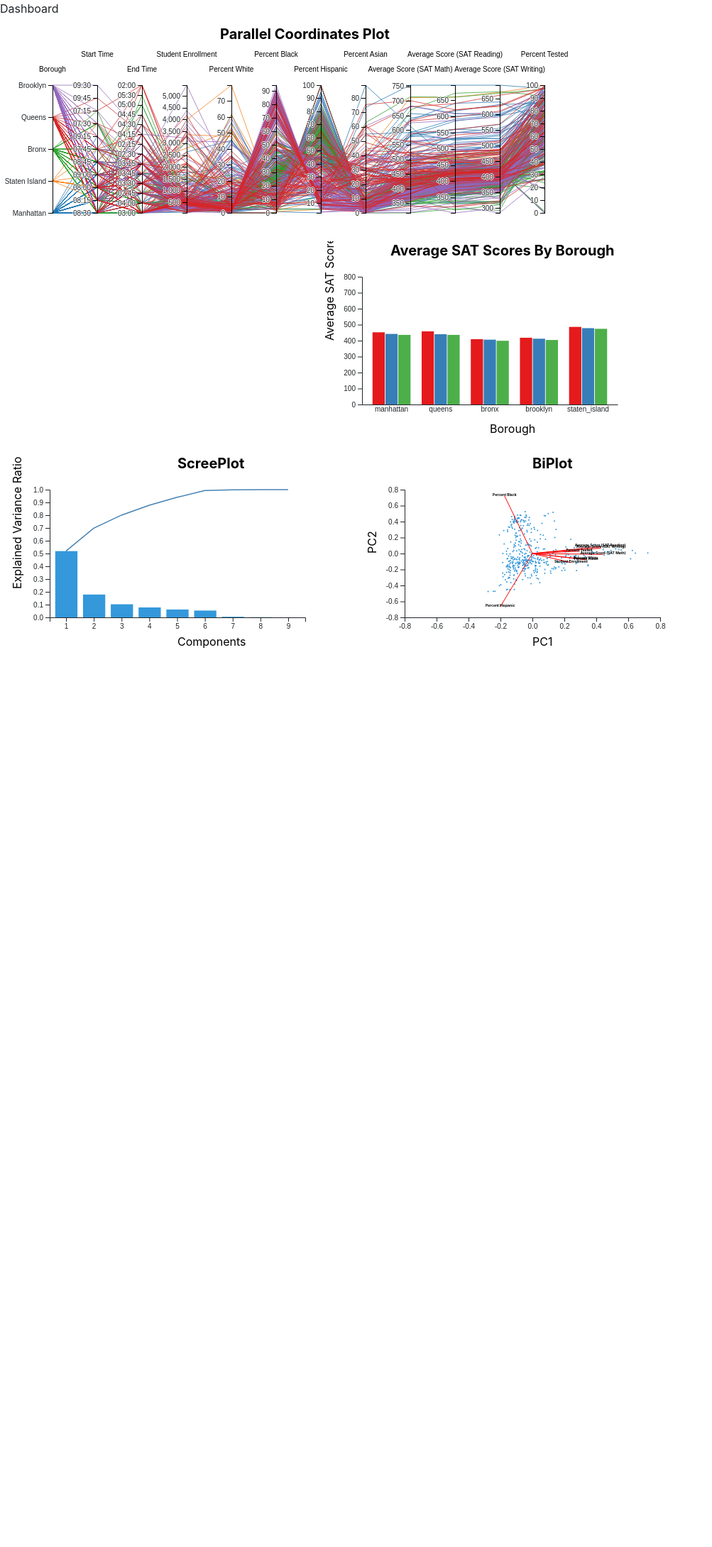
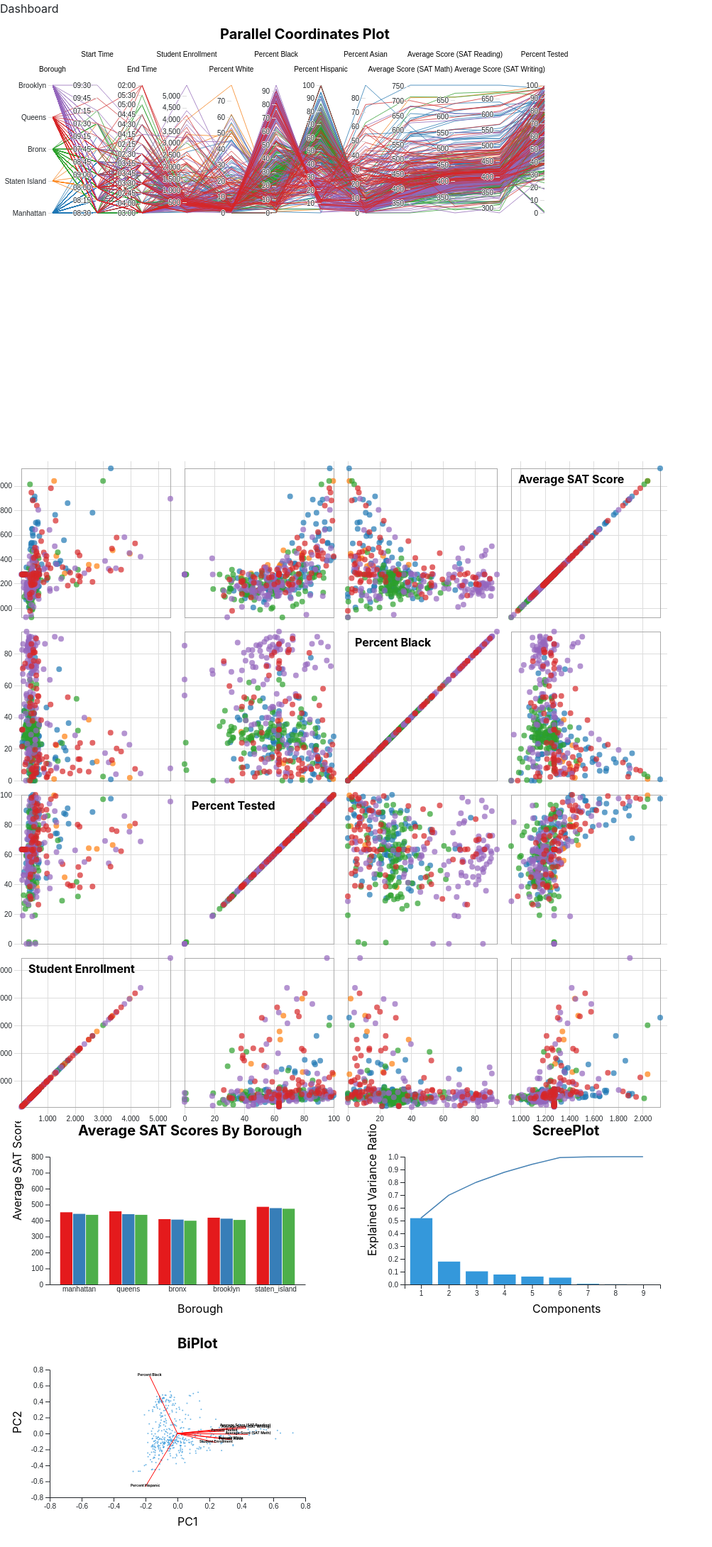
Before and after one commit to rebeccaHassett/CSE564_FinalProject, a Flask app: page / in a window 1280 px wide. Shown: the whole page at 71% size, without its empty margins (0-1003 px from the left). Before the commit the page ends 914 px from the top, so only its background shows below. Run offline with Flask 2, Linux system fonts and the light colour scheme; some libraries are stand-ins or nearby versions.

Commit message:
Scatterplot Matrix Initial Implementation

```diff
--- a/app.py
+++ b/app.py
@@ -3,7 +3,7 @@ from sklearn.preprocessing import StandardScaler
 import numpy as np
 import pandas as pd
 from flask import Flask,render_template,make_response
-from process import getData,getBarPlotData,getPCAData, getParallelCoordsData, getColumnNames, KMeansClustering
+from process import getData,getBarPlotData,getPCAData, getParallelCoordsData, getColumnNames, getScatterplotMatrixData
 
 app = Flask(__name__)
 
@@ -28,8 +28,8 @@ def get_data():
     data_set,dict_df = getData()
     bar_plot_data = getBarPlotData()
     exp_var,cum_exp_var,attribute,eigenvector,pca_data = getPCAData()
-    #cluster_data = KMeansClustering()
-    parallel_coords_data = getParallelCoordsData()#cluster_data)
+    parallel_coords_data = getParallelCoordsData()
+    scatterplotmatrix_data = getScatterplotMatrixData()
     column_names = getColumnNames()
     data = {
         "data_set":data_set,
@@ -41,6 +41,7 @@ def get_data():
         "eigenvector":eigenvector,
         "pca_data":pca_data,
         "parallel_coords_data":parallel_coords_data,
+        "scatterplotmatrix_data":scatterplotmatrix_data,
         "column_names":column_names
     }
     return data
--- a/process.py
+++ b/process.py
@@ -147,3 +147,12 @@ def getBoroughId(borough):
         return 4
     if borough == "Staten Island":
         return 5
+
+def getScatterplotMatrixData():
+    scatterplotmatrix_data = []
+    for index, row in new_df.iterrows():
+        scatterplotmatrix_row = {"Percent Black": row["Percent Black"], "Student Enrollment": row["Student Enrollment"],
+                                 "Percent Tested": row["Percent Tested"], "Average SAT Score": row["Average Score (SAT Math)"] + row["Average Score (SAT Reading)"] + row["Average Score (SAT Writing)"],
+                                 "BoroughId": getBoroughId(row["Borough"])}
+        scatterplotmatrix_data.append(scatterplotmatrix_row)
+    return scatterplotmatrix_data
--- a/static/index.js
+++ b/static/index.js
@@ -1,7 +1,7 @@
 axios.get("http://127.0.0.1:5000/api").then(function ({ data }) {
   // add function calls here and implement functions below this axios function.
   drawParallelCoordinates(data.parallel_coords_data, data.column_names);
-  drawScatterplotMatrix();
+  drawScatterplotMatrix(data.scatterplotmatrix_data);
   drawBarChart(data.bar_plot_data);
   drawScreePlot(data);
   drawBiPlot(data);
--- a/static/scatterplotmatrix.js
+++ b/static/scatterplotmatrix.js
@@ -1,4 +1,5 @@
-function drawScatterplotMatrix() {
+function drawScatterplotMatrix(data) {
+    console.log(data);
     var svg = d3
         .select("body")
         .append("svg")
@@ -6,4 +7,161 @@ function drawScatterplotMatrix() {
         .attr("height", height + margin.top + margin.bottom)
         .append("g")
         .attr("transform", "translate(" + margin.left + "," + (margin.top + 30) + ")");
+
+    var size = 230,
+    padding = 20;
+
+    var x = d3.scaleLinear()
+        .range([padding / 2, size - padding / 2]);
+
+    var y = d3.scaleLinear()
+        .range([size - padding / 2, padding / 2]);
+
+    var xAxis = d3.axisBottom()
+        .scale(x)
+        .ticks(6);
+
+    var yAxis = d3.axisLeft()
+        .scale(y)
+        .ticks(6);
+
+    var color = d3.scaleOrdinal(d3.schemeCategory10);
+
+    var domainByTrait = {},
+        traits = d3.keys(data[0]).filter(function (d) {
+            return d !== "BoroughId";
+        }),
+        n = traits.length;
+
+    traits.forEach(function (trait) {
+        domainByTrait[trait] = d3.extent(data, function (d) {
+            return d[trait];
+        });
+    });
+
+    xAxis.tickSize(size * n);
+    yAxis.tickSize(-size * n);
+
+    var brush = d3.brush()
+        .on("start", brushstart)
+        .on("brush", brushmove)
+        .on("end", brushend)
+        .extent([[0, 0], [size, size]]);
+
+    var svg = d3.select("body").append("svg")
+        .attr("width", size * n + padding)
+        .attr("height", size * n + padding)
+        .append("g")
+        .attr("transform", "translate(" + padding + "," + padding / 2 + ")");
+
+    svg.selectAll(".x.axis")
+        .data(traits)
+        .enter().append("g")
+        .attr("class", "x axis")
+        .attr("transform", function (d, i) {
+            return "translate(" + (n - i - 1) * size + ",0)";
+        })
+        .each(function (d) {
+            x.domain(domainByTrait[d]);
+            d3.select(this).call(xAxis);
+        });
+
+    svg.selectAll(".y.axis")
+        .data(traits)
+        .enter().append("g")
+        .attr("class", "y axis")
+        .attr("transform", function (d, i) {
+            return "translate(0," + i * size + ")";
+        })
+        .each(function (d) {
+            y.domain(domainByTrait[d]);
+            d3.select(this).call(yAxis);
+        });
+
+    var cell = svg.selectAll(".cell")
+        .data(cross(traits, traits))
+        .enter().append("g")
+        .attr("class", "cell")
+        .attr("transform", function (d) {
+            return "translate(" + (n - d.i - 1) * size + "," + d.j * size + ")";
+        })
+        .each(plot);
+
+    // Titles for the diagonal.
+    cell.filter(function (d) {
+        return d.i === d.j;
+    }).append("text")
+        .attr("x", padding)
+        .attr("y", padding)
+        .attr("dy", ".71em")
+        .text(function (d) {
+            return d.x;
+        });
+
+    cell.call(brush);
+
+    function plot(p) {
+        var cell = d3.select(this);
+
+        x.domain(domainByTrait[p.x]);
+        y.domain(domainByTrait[p.y]);
+
+        cell.append("rect")
+            .attr("class", "frame")
+            .attr("x", padding / 2)
+            .attr("y", padding / 2)
+            .attr("width", size - padding)
+            .attr("height", size - padding);
+
+        cell.selectAll("circle")
+            .data(data)
+            .enter().append("circle")
+            .attr("cx", function (d) {
+                return x(d[p.x]);
+            })
+            .attr("cy", function (d) {
+                return y(d[p.y]);
+            })
+            .attr("r", 4)
+            .style("fill", function (d) {
+                return color(d.BoroughId);
+            });
     }
+
+    var brushCell;
+
+    // Clear the previously-active brush, if any.
+    function brushstart(p) {
+        if (brushCell !== this) {
+            d3.select(brushCell).call(brush.move, null);
+            brushCell = this;
+            x.domain(domainByTrait[p.x]);
+            y.domain(domainByTrait[p.y]);
+        }
+    }
+
+    // Highlight the selected circles.
+    function brushmove(p) {
+        var e = d3.brushSelection(this);
+        svg.selectAll("circle").classed("hidden", function (d) {
+            return !e
+                ? false
+                : (
+                    e[0][0] > x(+d[p.x]) || x(+d[p.x]) > e[1][0]
+                    || e[0][1] > y(+d[p.y]) || y(+d[p.y]) > e[1][1]
+                );
+        });
+    }
+
+    // If the brush is empty, select all circles.
+    function brushend() {
+        var e = d3.brushSelection(this);
+        if (e === null) svg.selectAll(".hidden").classed("hidden", false);
+    }
+
+    function cross(a, b) {
+        var c = [], n = a.length, m = b.length, i, j;
+        for (i = -1; ++i < n;) for (j = -1; ++j < m;) c.push({x: a[i], i: i, y: b[j], j: j});
+        return c;
+    }
+}
--- a/templates/index.html
+++ b/templates/index.html
@@ -47,6 +47,45 @@
         fill: none;
         stroke: #aaa;
     }
+
+
+    .axis,
+.frame {
+  shape-rendering: crispEdges;
+}
+
+.axis line {
+  stroke: #ddd;
+}
+
+.axis path {
+  display: none;
+}
+
+.cell text {
+  font-weight: bold;
+  text-transform: capitalize;
+  fill: black;
+}
+
+.frame {
+  fill: none;
+  stroke: #aaa;
+}
+
+circle {
+  fill-opacity: .7;
+}
+
+circle.hidden {
+  fill: #ccc !important;
+}
+
+.extent {
+  fill: #000;
+  fill-opacity: .125;
+  stroke: #fff;
+}
 </style>
 <body>
     <script src="http://d3js.org/d3.v4.min.js"></script>
```
Also changed, not shown: static/parallelcoordinates.js (indentation only). Lines whose indentation alone changed are shown as unchanged.
